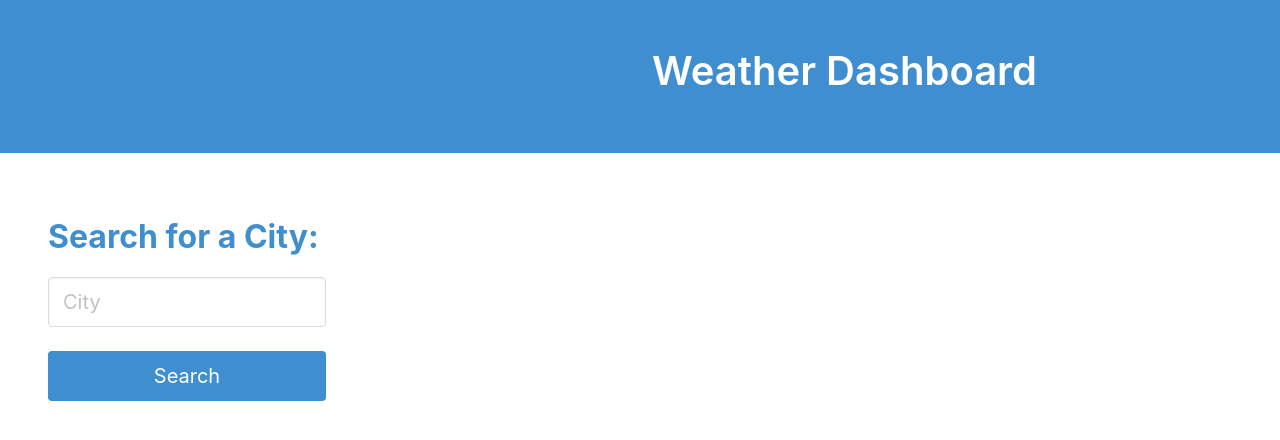
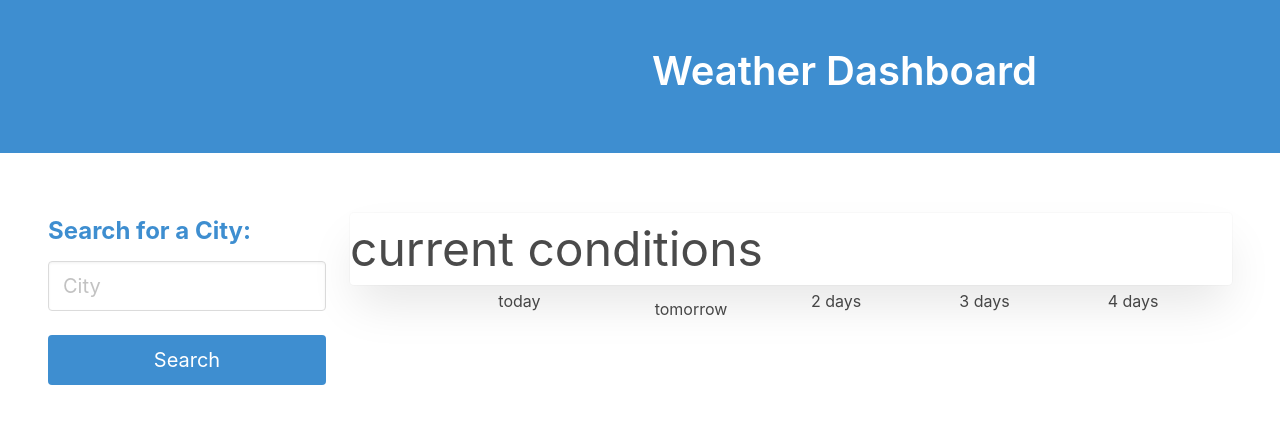
Before and after one commit to treblotnad/06-weather-dashboard, a plain HTML site: page index.html in a window 1280 px wide. Shown: the top 440 px of the page. Drawn offline with nearby package versions, Linux system fonts and the light colour scheme.

Commit message:
messed with tiles and cards in Bulma

```diff
--- a/index.html
+++ b/index.html
@@ -18,7 +18,8 @@
     <main class="section columns">
       <aside class="column is-3">
         <div class="field">
-          <label class="label is-size-3 has-text-info"
+          <label
+            class="label is-size-4-desktop has-text-info is-size-6-tablet is-size-3-mobile"
             >Search for a City:</label
           >
           <div class="control">
@@ -38,7 +39,17 @@
           </div>
         </div>
       </aside>
-      <section class="column"></section>
+      <section id="forcast" class="column">
+        <div class="card mb-1 is-size-1">current conditions</div>
+        <div class="tile is-ancestor">
+            <div class="tile is-parent"></div>
+          <div class="tile is-child column m-2">today</div>
+          <div class="tile is.child column m-2">tomorrow</div>
+          <div class="tile is-child column m-2">2 days</div>
+          <div class="tile is-child column m-2">3 days</div>
+          <div class="tile is-child column m-2">4 days</div>
+        </div>
+      </section>
     </main>
   </body>
 </html>
```
